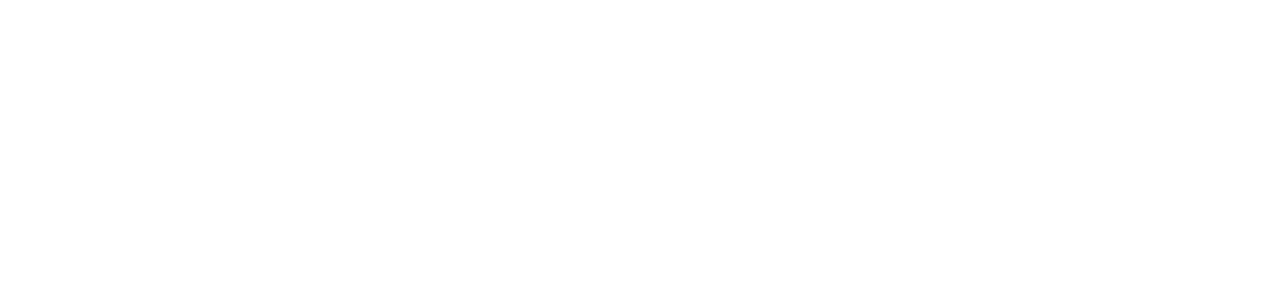
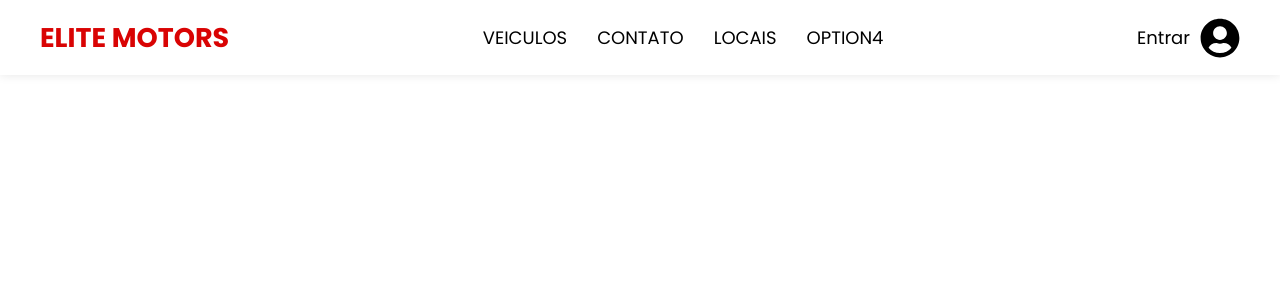
Before and after one commit to 3DUTEX/EliteMotors-Client, a React (Vite) app: page /vehicles/all in a window 1280 px wide. Before the commit this address had no page. Shown: the top 300 px of the page. Built offline with nearby package versions, Linux system fonts and the light colour scheme.

Commit message:
rota veiculo inclusa na navbar

```diff
--- a/src/components/NavBar/components/Desktop/index.jsx
+++ b/src/components/NavBar/components/Desktop/index.jsx
@@ -3,9 +3,9 @@
 import { FaSignInAlt, FaUserCircle } from 'react-icons/fa';
 import { useDispatch, useSelector } from 'react-redux';
 import { Link } from 'react-router-dom';
+import { toast } from 'react-toastify';
 
 // Imports Modules
-import { toast } from 'react-toastify';
 import * as authActions from '../../../../store/modules/auth/actions';
 import { DesktopContainer, LogoContainer } from './styled';
 
@@ -25,7 +25,9 @@
       </LogoContainer>
       <div className="options">
         <ul>
-          <li className="option">Home</li>
+          <Link to="/vehicles/all">
+            <li className="option">Veiculos</li>
+          </Link>
           <li className="option">Contato</li>
           <li className="option">Locais</li>
           <li className="option">option4</li>
--- a/src/components/NavBar/components/Mobile/index.jsx
+++ b/src/components/NavBar/components/Mobile/index.jsx
@@ -1,10 +1,11 @@
 // Imports Libs
 import React, { useState } from 'react';
 import { FaBars } from 'react-icons/fa';
+import { useDispatch, useSelector } from 'react-redux';
+import { Link } from 'react-router-dom';
+import { toast } from 'react-toastify';
 
 // Imports Modules
-import { useDispatch, useSelector } from 'react-redux';
-import { Link } from 'react-router-dom';
 import * as authActions from '../../../../store/modules/auth/actions';
 import { Menu, MobileContainer } from './styled';
 
@@ -16,6 +17,7 @@
 
   function loggout() {
     dispatch(authActions.loginFailure());
+    toast.success('Loggout efetuado com sucesso');
   }
 
   function showMenu() {
@@ -51,7 +53,9 @@
                 <li className="option">Entrar</li>
               </Link>
             )}
-            <li className="option">Home</li>
+            <Link to="/vehicles/all">
+              <li className="option">Veiculos</li>
+            </Link>
             <li className="option">Contato</li>
             <li className="option">Locais</li>
           </ul>
--- /dev/null
+++ b/src/pages/AllVehicles/index.jsx
@@ -0,0 +1,15 @@
+// Imports Libs
+import React from 'react';
+
+// Imports Modules
+import NavBar from '../../components/NavBar';
+import {} from './styled.jsx';
+
+export default function AllVehicles() {
+  return (
+    <>
+      <NavBar />
+      <h1>AllVehicles</h1>
+    </>
+  );
+}
--- /dev/null
+++ b/src/pages/AllVehicles/styled.jsx
@@ -0,0 +1 @@
+import styled from 'styled-components';
--- a/src/pages/Home/components/VehiclesSection/index.jsx
+++ b/src/pages/Home/components/VehiclesSection/index.jsx
@@ -2,6 +2,7 @@
 import React, { useEffect, useState } from 'react';
 
 // Imports Modules
+import { useNavigate } from 'react-router-dom';
 import Loading from '../../../../components/Loading';
 import axios from '../../../../services/axios';
 import { CustomButton } from '../../../../styles';
@@ -9,6 +10,7 @@
 import { SectionVehicle, VehiclesContainer } from './styled';
 
 export default function VehicleSection() {
+  const navigate = useNavigate();
   const [reqLoading, setReqLoading] = useState(false);
   const [vehicles, setVehicles] = useState([]);
 
@@ -24,6 +26,10 @@
     getVehicles();
   }, []);
 
+  function handleClickButton() {
+    navigate('/vehicles/all');
+  }
+
   return (
     <SectionVehicle>
       <h2>Novidades na loja</h2>
@@ -33,7 +39,9 @@
           (vehicle, index) => index <= 5 && <Vehicle vehicle={vehicle} key={vehicle.id} />
         )}
       </VehiclesContainer>
-      <CustomButton className="btn-see-all">Ver Todos</CustomButton>
+      <CustomButton className="btn-see-all" onClick={handleClickButton}>
+        Ver Todos
+      </CustomButton>
     </SectionVehicle>
   );
 }
--- a/src/routes/index.jsx
+++ b/src/routes/index.jsx
@@ -3,6 +3,7 @@
 import { BrowserRouter, Route, Routes } from 'react-router-dom';
 
 // Imports Modules
+import AllVehicles from '../pages/AllVehicles';
 import Home from '../pages/Home';
 import Login from '../pages/Login';
 
@@ -12,6 +13,8 @@
       <Routes>
         <Route path="/" element={<Home />} />
         <Route path="/login" element={<Login />} />
+        <Route path="/login" element={<Login />} />
+        <Route path="/vehicles/all" element={<AllVehicles />} />
       </Routes>
     </BrowserRouter>
   );
```
